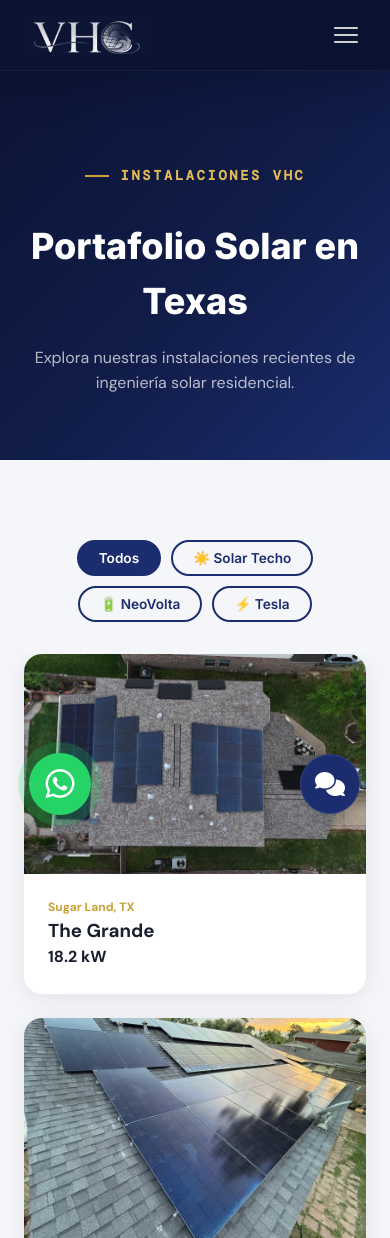
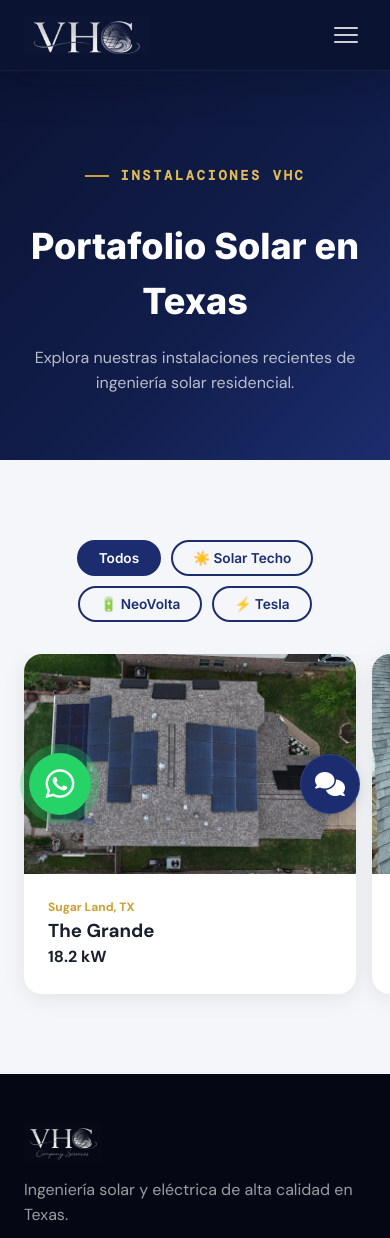
Before and after one commit to vhccompanytx/vhc-website, a plain HTML site: page frontend/portfolio-es.html in a window 390 px wide. Shown: the top 1238 px of the page. Drawn offline with nearby package versions, Linux system fonts and the light colour scheme.

Commit message:
Fix: Add missing <style> tag in portfolio.html and apply native mobile carousel logic to portfolio projects

```diff
--- a/frontend/portfolio-es.html
+++ b/frontend/portfolio-es.html
@@ -164,6 +164,25 @@
 
         @media (max-width: 900px) {
             .footer-grid { grid-template-columns: 1fr; }
+        }
+        @media (max-width: 767px) {
+            #pfGridEs {
+                display: flex !important;
+                flex-wrap: nowrap;
+                gap: 1rem !important;
+                overflow-x: auto;
+                scroll-snap-type: x mandatory;
+                scrollbar-width: none;
+                -webkit-overflow-scrolling: touch;
+                padding: 1.5rem 1.5rem 3.5rem 1.5rem !important;
+                margin: -1.5rem -1.5rem -3.5rem -1.5rem !important;
+                scroll-behavior: smooth;
+            }
+            #pfGridEs::-webkit-scrollbar { display: none; }
+            #pfGridEs .pf-card {
+                flex: 0 0 85vw !important;
+                scroll-snap-align: center;
+            }
         }
     </style>
 
```
Also changed, not shown: frontend/index-es.html (+1 -1 lines), frontend/index.html (+2 -1 lines), frontend/portfolio.html (+20 -1 lines).
